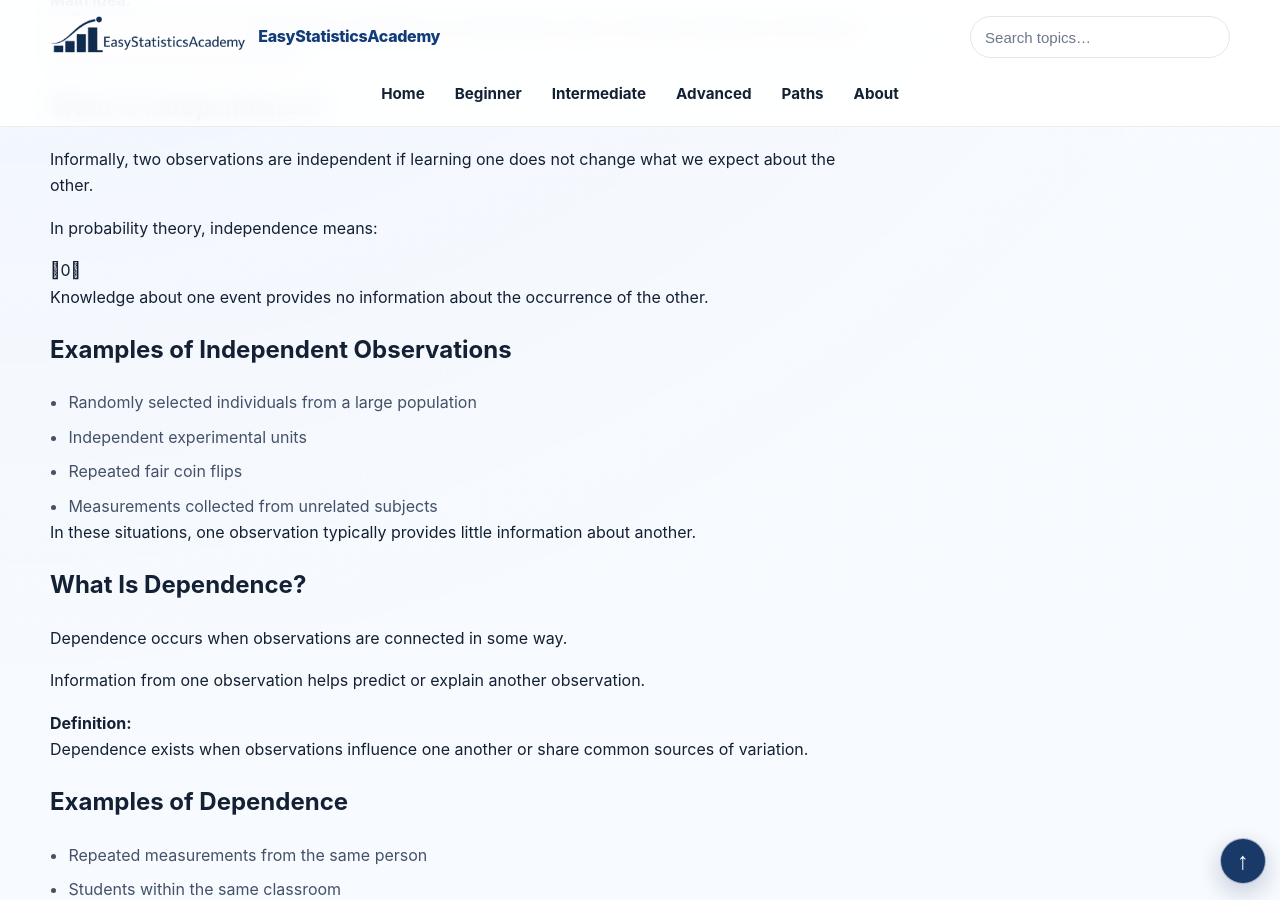
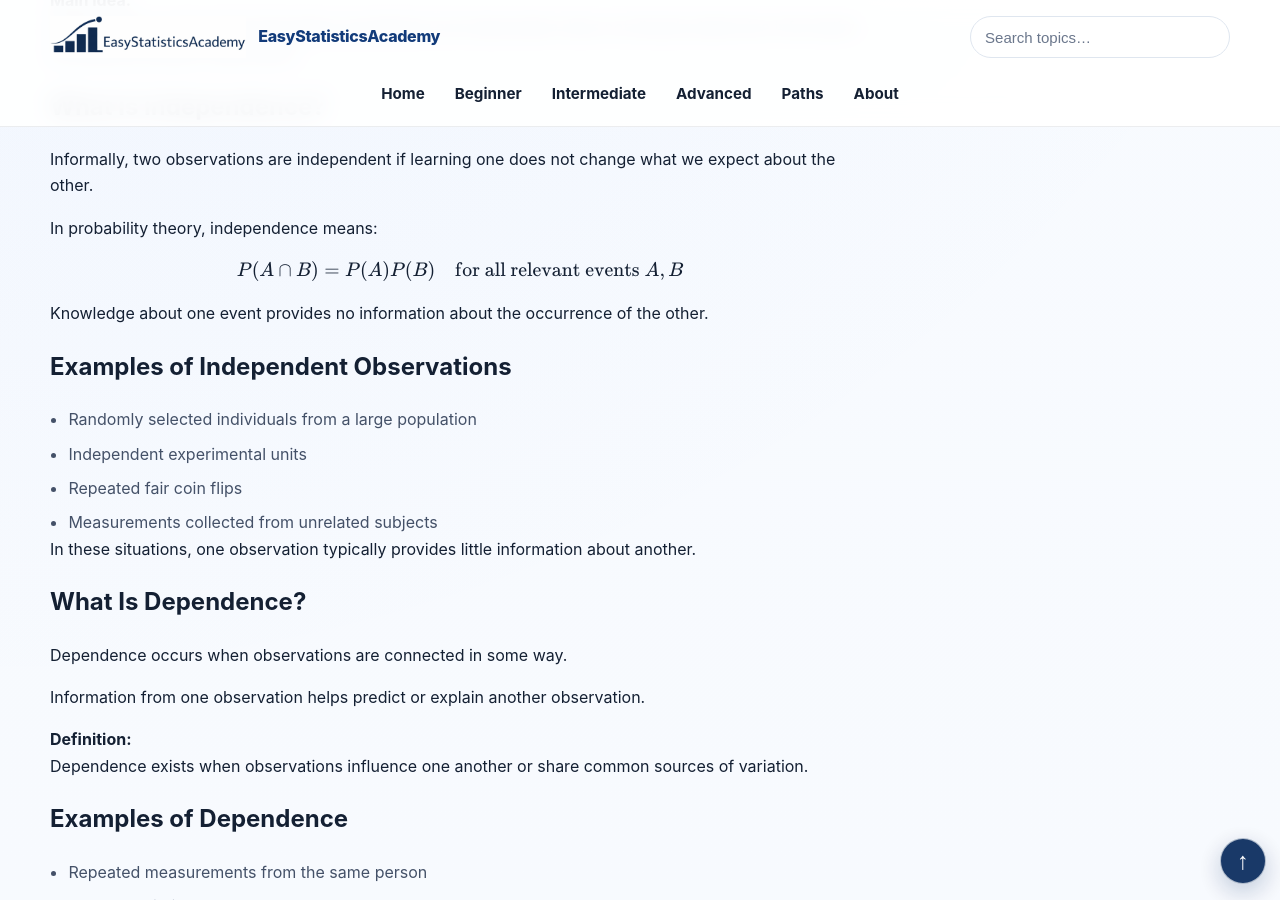
Before and after one commit to ammar-homaida-statistics/easystatisticsacademy, a Jekyll site: the page built from inference/assumptions-robustness/independence-and-dependence/index.md, in a window 1280 px wide and 900 px high, scrolled down 789 px. Built offline with Jekyll 4.4.1, drawn with Linux system fonts in a browser that asks for light colours.

Commit message:
Restore verified mathematical expression in independence-and-dependence

```diff
--- a/inference/assumptions-robustness/independence-and-dependence/index.md
+++ b/inference/assumptions-robustness/independence-and-dependence/index.md
@@ -99,7 +99,11 @@ sidebar: false
       In probability theory, independence means:
     </p>
 
-    0
+
+    \[
+    P(A\cap B)=P(A)P(B)\quad\text{for all relevant events }A,B
+    \]
+
 
     <p>
       Knowledge about one event provides no information about the occurrence of the other.
```
